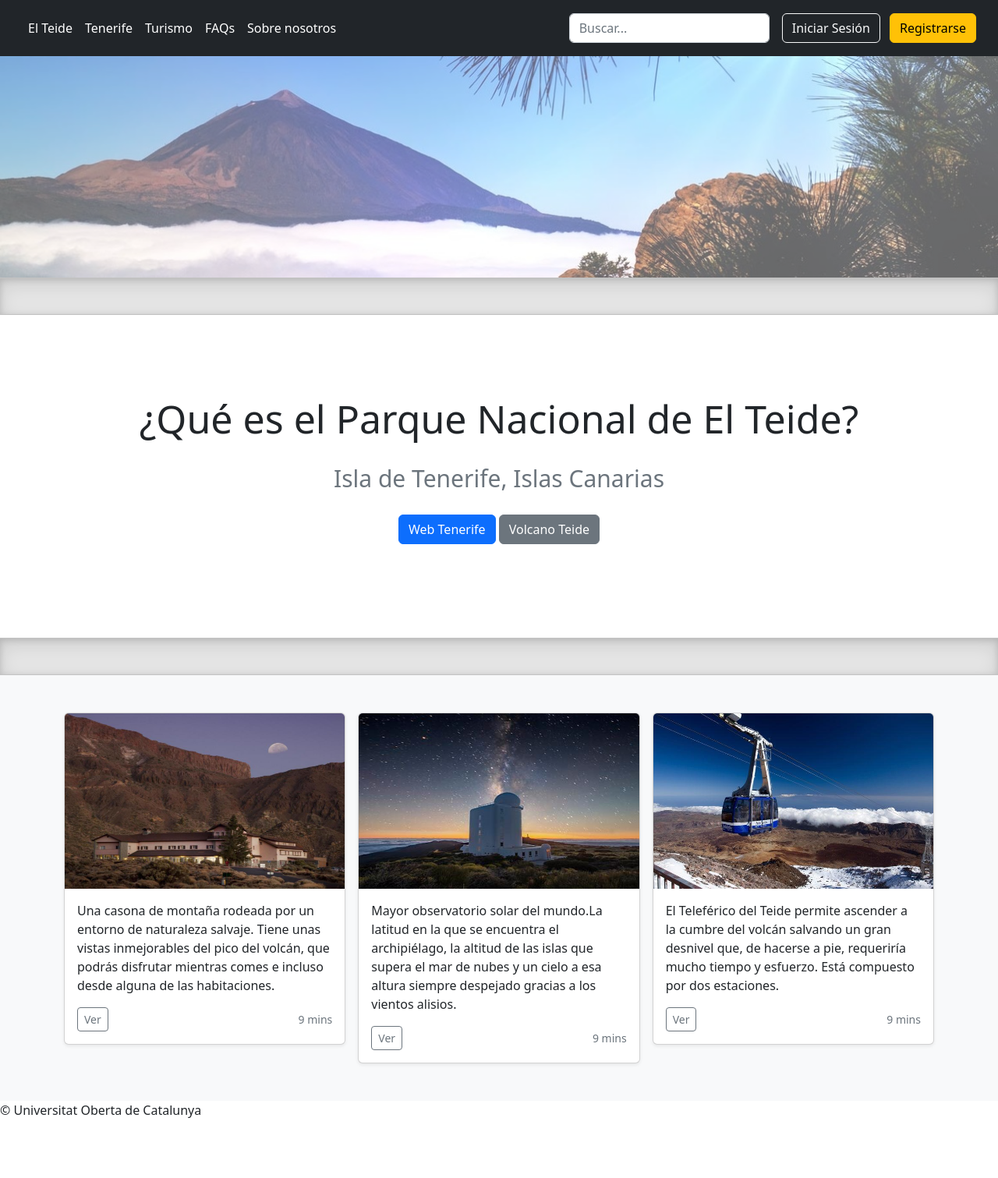
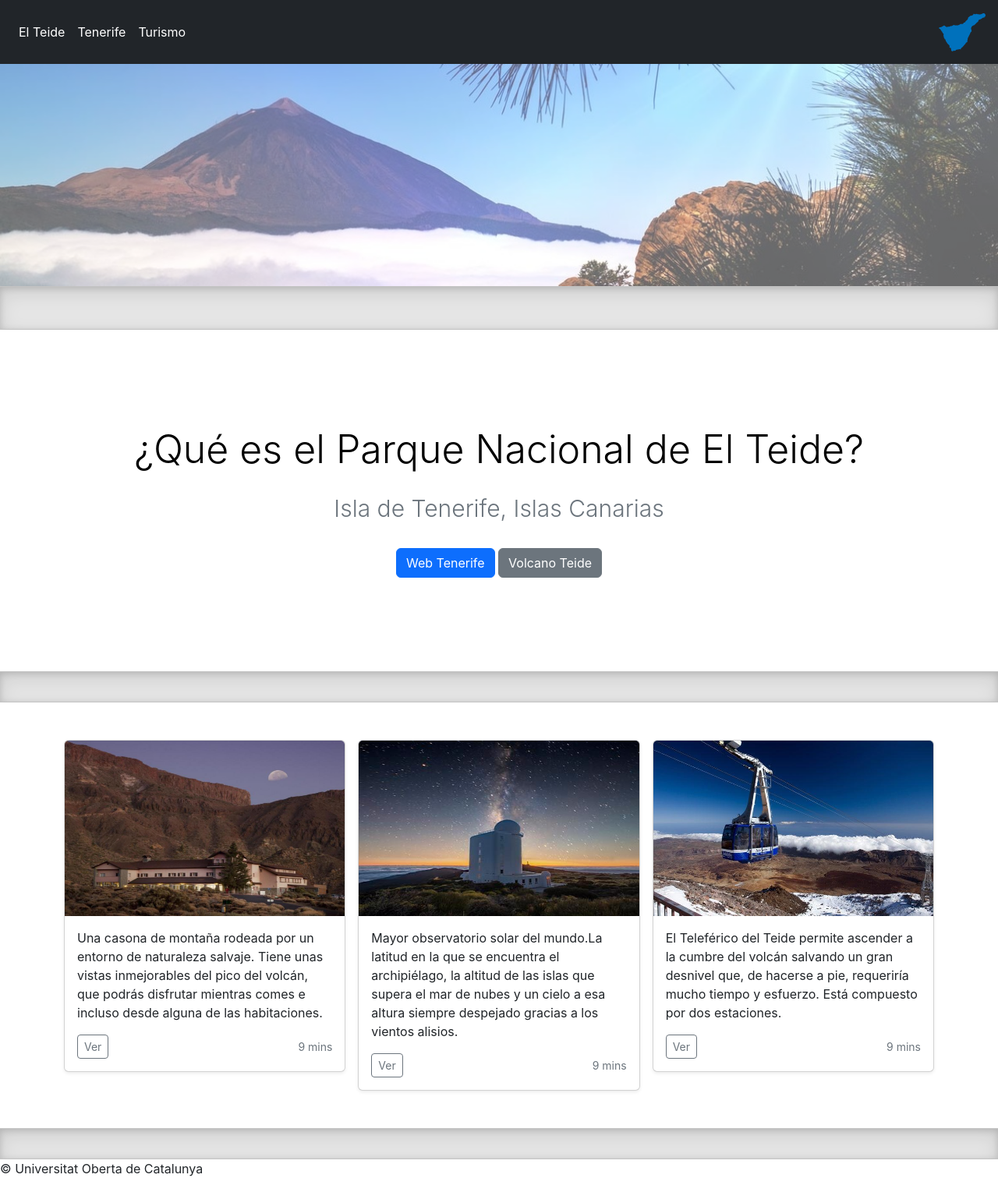
Before and after one commit to carlaUOC/PEC1, a website built with Parcel: page src/index.html in a window 1280 px wide. Shown: the whole page at 78% size. Before the commit the page ends 1436 px from the top, so only its background shows below. Built offline with nearby package versions, Linux system fonts and the light colour scheme.

Commit message:
Mejoras en el código CSS: metodología BEM

```diff
--- a/src/assets/styles/_variables.scss
+++ b/src/assets/styles/_variables.scss
@@ -5,9 +5,15 @@
   "Segoe UI Symbol";
 $font-family-serif: "Georgia", "Times New Roman", serif;
 
-$uoc-corporate: #000000;
-$uoc-masterbrand: #ffffff;
-$uoc-bg: #0000001a;
-$mqMinimunWidth: 200px;
-$mqMinWidth: 420px;
-$medMinWidth: 900px;
+$color-text: #000000;
+$bg-divider: rgba(0, 0, 0, .1);
+$border-divider: solid rgba(0, 0, 0, .15);
+
+$font-size-30: 30px;
+$font-size-50: 50px;
+
+$color-text-white: rgba(var(--bs-white-rgb), var(--bs-text-opacity));
+$bg-text-light: rgba(var(--bs-light-rgb), var(--bs-bg-opacity));
+$bg-text-dark:rgba(var(--bs-dark-rgb), var(--bs-bg-opacity));
+
+$opacity-one: 1;
--- a/src/assets/styles/layouts/_home.scss
+++ b/src/assets/styles/layouts/_home.scss
@@ -1,8 +1,40 @@
-.container-fluid-img {
-  height: 200px;
+* {
+  box-sizing: border-box;
 }
 
-.img-header {
+body {
+  font-family: $font-family-sans-serif;
+}
+
+.container-fluid {
+
+  &__bg-light {
+    --bs-bg-opacity: $opacity-one;
+    background-color: $bg-text-light;
+  }
+
+  &__txt-white {
+    --bs-text-opacity: $opacity-one;
+    color: $color-text-white;
+  }
+
+  &-header {
+    --bs-bg-opacity: 1;
+    background-color: $bg-text-dark;
+    padding: 1rem;
+  }
+
+  &--section {
+    text-align: center;
+    color: $color-text;
+  }
+
+  &__padding_none {
+    padding-left: 0;
+    padding-right: 0;
+  }
+
+  &--image {
     margin-left: auto;
     margin-right: auto;
     width:100%;
@@ -10,136 +42,35 @@
     height: auto;
   }
 
-.pl-none {
-  padding-left: 0;
+  &__padding_top_bottom_one {
+    padding-top: 1rem;
+    padding-bottom: 1rem;
   }
 
-.pr-none {
-  padding-right: 0;
+  &__padding_top_bottom_three {
+    padding-top: 3rem;
+    padding-bottom: 3rem;
+  }
+
+  &__img_size {
+    width: 60px;
+  }
+
 }
 
 .divider {
   width: 100%;
-  height: 3rem;
-  background-color: rgba(0, 0, 0, .1);
-  border: solid rgba(0, 0, 0, .15);
+  height: 2.5rem;
+  background-color: $bg-divider;
+  border: $border-divider;
   border-width: 1px 0;
   box-shadow: inset 0 .5em 1.5em rgba(0, 0, 0, .1), inset 0 .125em .5em rgba(0, 0, 0, .15);
 }
 
-.fs-50 {
-  font-size: 50px;
+.divider-size {
+  height: 3.5rem;
 }
 
-.fs-30 {
-  font-size: 30px;
-}
-
-/** {
-  box-sizing: border-box;
-}
-
-body {
-  display: flex;
-  flex-direction: column;
-  height: 100vh;
-  margin: 0;
-  font-family: $font-family-sans-serif;
-  font-size: 16px;
-  line-height: 24px;
-  background-color: #ffffff;
-  color: $uoc-corporate;
-}
-/*
-.uoc-container {
-  text-align: center;
-  background-color: #ffffff;
-}
-
-.b-example-divider {
-  width: 100%;
-  height: 3rem;
-  background-color: rgba(0, 0, 0, .1);
-  border: solid rgba(0, 0, 0, .15);
-  border-width: 1px 0;
-  box-shadow: inset 0 .5em 1.5em rgba(0, 0, 0, .1), inset 0 .125em .5em rgba(0, 0, 0, .15);
-}
-
-.uoc-header {
-  max-width: 100%;
-  height: 600px;
-  padding: 2rem;
-  text-align: center;
-  background-color: #fff;
-  background-image: url("/src/assets/images/teide.jpg");
-  background-size: cover;
-  @media (min-width: $mqMinWidth) {
-    max-width: none;
-  }
-}
-
-.uoc-title {
-  font-family: $font-family-serif;
-  font-weight: 700;
-  color: $uoc-corporate;
-  margin-top: 70px;
-  font-size: 80px;
-  @media (min-width: $mqMinWidth) {
-    font-size: 120px;
-  }
-}
-
-.uoc-body {
-  color: #4b0505;
-}
-
-.uoc-footer {
-  margin-top: 1.5rem;
-  font-size: 0.75rem;
-  text-align: center;
-}
-
-.text-center p {
-  font-size: 30px;
-  line-height : 50px;
-  padding: 10px;
-  text-align: justify;
-}
-
-.custom-cards {
-  margin-bottom: 20px;
-  margin-top: 20px;
-}
-
-.img-actividades {
-  background-size: cover;
-  height: 700px;
-}
-
-.observatorio {
-  background-image: url("/src/assets/images/observatorio.jpg");
-}
-
-.telesferico {
-background-image: url("/src/assets/images/teleferico.jpg");
-}
-
-.parador {
-  background-image: url("/src/assets/images/parador.jpg");
-}
-
-.custom-cards a {
-  color: #ffffff;
-  text-decoration-line: none;
-}
-
-.btn-web {
-  width: 30%;
-  height: 100px;
-  padding: 30px;
-  font-size: 25px;
-}*/
-/*
 .bd-placeholder-img {
   font-size: 1.125rem;
   text-anchor: middle;
@@ -154,58 +85,14 @@
   }
 }
 
-.b-example-divider {
-  width: 100%;
-  height: 3rem;
-  background-color: rgba(0, 0, 0, .1);
-  border: solid rgba(0, 0, 0, .15);
-  border-width: 1px 0;
-  box-shadow: inset 0 .5em 1.5em rgba(0, 0, 0, .1), inset 0 .125em .5em rgba(0, 0, 0, .15);
+.fs-50 {
+  font-size: $font-size-50;
 }
 
-.uoc-header {
-  max-width: 100%;
-  min-height: 800px;
-  padding: 2rem;
-  text-align: center;
-  display:flex;
-  justify-content: center;
-  align-items: center;
-  @media (min-width: $mqMinWidth) {
-    max-width: none;
-  }
-}
-
-.album {
-  margin: 10px 100px;
-}
-
-.img-header {
-  //display: block;
-  margin-left: auto;
-  margin-right: auto;
-  object-fit: cover;
-  width:100%;
-  height:100%;
-  opacity: 0.7;
-}
-
-.h-800 {
-  height: 800px;
-}
-
-.fs-70 {
-  font-size: 70px;
-}
-
-.fs-40 {
-  font-size: 40px;
-}
-
-.lh-200 {
-  line-height: 200%;
+.fs-30 {
+  font-size: $font-size-30;
 }
 
 .mt-20 {
   margin-top: 20px;
-}*/
+}
--- a/src/index.html
+++ b/src/index.html
@@ -7,33 +7,25 @@
     <title>PEC 1 - Herramientas HTML y CSS II</title>
   </head>
   <body>
-    <header class="p-3 bg-dark text-white">
-      <div class="container-fluid">
+    <header class="container-fluid container-fluid-header container-fluid__txt-white">
       <div class="d-flex flex-wrap align-items-center justify-content-center justify-content-lg-start">
         <ul class="nav col-12 col-lg-auto me-lg-auto mb-2 justify-content-center mb-md-0">
           <li><a href="#" class="nav-link px-2 text-white">El Teide</a></li>
           <li><a href="#" class="nav-link px-2 text-white">Tenerife</a></li>
           <li><a href="#" class="nav-link px-2 text-white">Turismo</a></li>
-            <li><a href="#" class="nav-link px-2 text-white">FAQs</a></li>
-            <li><a href="#" class="nav-link px-2 text-white">Sobre nosotros</a></li>
         </ul>
-          <form class="col-12 col-lg-auto mb-3 mb-lg-0 me-lg-3">
-            <input type="search" class="form-control form-control-dark" placeholder="Buscar..." aria-label="Search">
-          </form>
         <div class="text-end">
-            <button type="button" class="btn btn-outline-light me-2">Iniciar Sesión</button>
-            <button type="button" class="btn btn-warning">Registrarse</button>
-          </div>
+          <img class="container-fluid__img_size" src="./assets/images/icon_TF.svg" alt="Universitat Oberta de Catalunya" >
         </div>
       </div>
     </header>
     <main>
-      <div class="container-fluid pl-none pr-none">
-        <img class="img-header" src="/src/assets/images/curiosidades-teide.jpg" alt="Universitat Oberta de Catalunya" >
+      <div class="container-fluid container-fluid__padding_none">
+        <img class="container-fluid--image" src="/src/assets/images/curiosidades-teide.jpg" alt="Universitat Oberta de Catalunya" >
       </div>
-      <div class="divider"></div>
+      <div class="divider divider-size"></div>
       <div class="container-fluid">
-        <section class="py-5 text-center container-fluid">
+        <section class="container-fluid container-fluid--section container-fluid__txt-white container-fluid__padding_top_bottom_three">
           <div class="row py-lg-5">
             <div class="col-lg-10 col-md-8 mx-auto mt-20">
               <p class="fw-light fs-50">¿Qué es el Parque Nacional de El Teide?</p>
@@ -47,19 +39,17 @@
         </section>
       </div>
       <div class="divider"></div>
-      <div class="album py-5 bg-light">
+      <div class="container-fluid container-fluid__bg-light container-fluid__padding_top_bottom_three">
         <div class="container">
-
           <div class="row row-cols-1 row-cols-sm-2 row-cols-md-3 g-3">
             <div class="col">
               <div class="card shadow-sm">
                 <img class="bd-placeholder-img card-img-top" width="100%" height="225" src="/src/assets/images/parador.jpg">
-
                 <div class="card-body">
                   <p class="card-text">Una casona de montaña rodeada por un entorno de naturaleza salvaje. Tiene unas vistas inmejorables del pico del volcán, que podrás disfrutar mientras comes e incluso desde alguna de las habitaciones.</p>
                   <div class="d-flex justify-content-between align-items-center">
                     <div class="btn-group">
-                      <button type="button" class="btn btn-sm btn-outline-secondary">Ver</button>
+                      <a href="https://paradores.es/es/parador-de-las-canadas-del-teide" class="btn btn-sm btn-outline-secondary">Ver</a>
                     </div>
                     <small class="text-muted">9 mins</small>
                   </div>
@@ -73,7 +63,7 @@
                   <p class="card-text">Mayor observatorio solar del mundo.La latitud en la que se encuentra el archipiélago, la altitud de las islas que supera el mar de nubes y un cielo a esa altura siempre despejado gracias a los vientos alisios.</p>
                   <div class="d-flex justify-content-between align-items-center">
                     <div class="btn-group">
-                      <button type="button" class="btn btn-sm btn-outline-secondary">Ver</button>
+                      <a href="https://www.iac.es/es/observatorios-de-canarias/observatorio-del-teide" class="btn btn-sm btn-outline-secondary">Ver</a>
                     </div>
                     <small class="text-muted">9 mins</small>
                   </div>
@@ -87,7 +77,7 @@
                   <p class="card-text">El Teleférico del Teide permite ascender a la cumbre del volcán salvando un gran desnivel que, de hacerse a pie, requeriría mucho tiempo y esfuerzo. Está compuesto por dos estaciones.</p>
                   <div class="d-flex justify-content-between align-items-center">
                     <div class="btn-group">
-                      <button type="button" class="btn btn-sm btn-outline-secondary">Ver</button>
+                      <a href="https://www.webtenerife.com/que-visitar/parque-nacional-del-teide/teleferico-teide/" class="btn btn-sm btn-outline-secondary">Ver</a>
                     </div>
                     <small class="text-muted">9 mins</small>
                   </div>
@@ -97,7 +87,7 @@
           </div>
         </div>
       </div>
-
+      <div class="divider"></div>
     </main>
     <include src="./views/footer.html"></include>
     <script type="module" src="./assets/scripts/main.js"></script><!-- do not remove this line! -->
```
Also changed, not shown: src/ejemplo.html (added, +92 -0 lines), src/assets/images/icon_TF.svg (added), 1 other file. Lines whose indentation alone changed are shown as unchanged.
